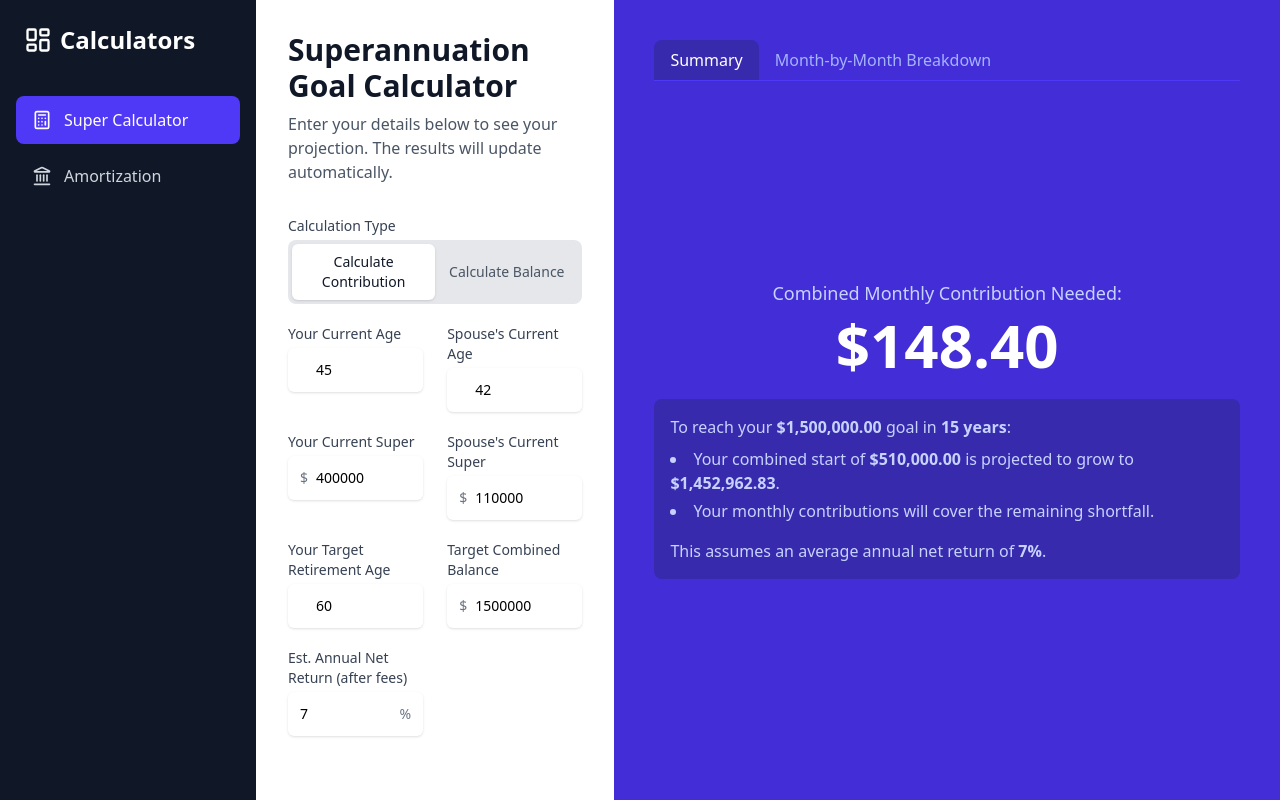
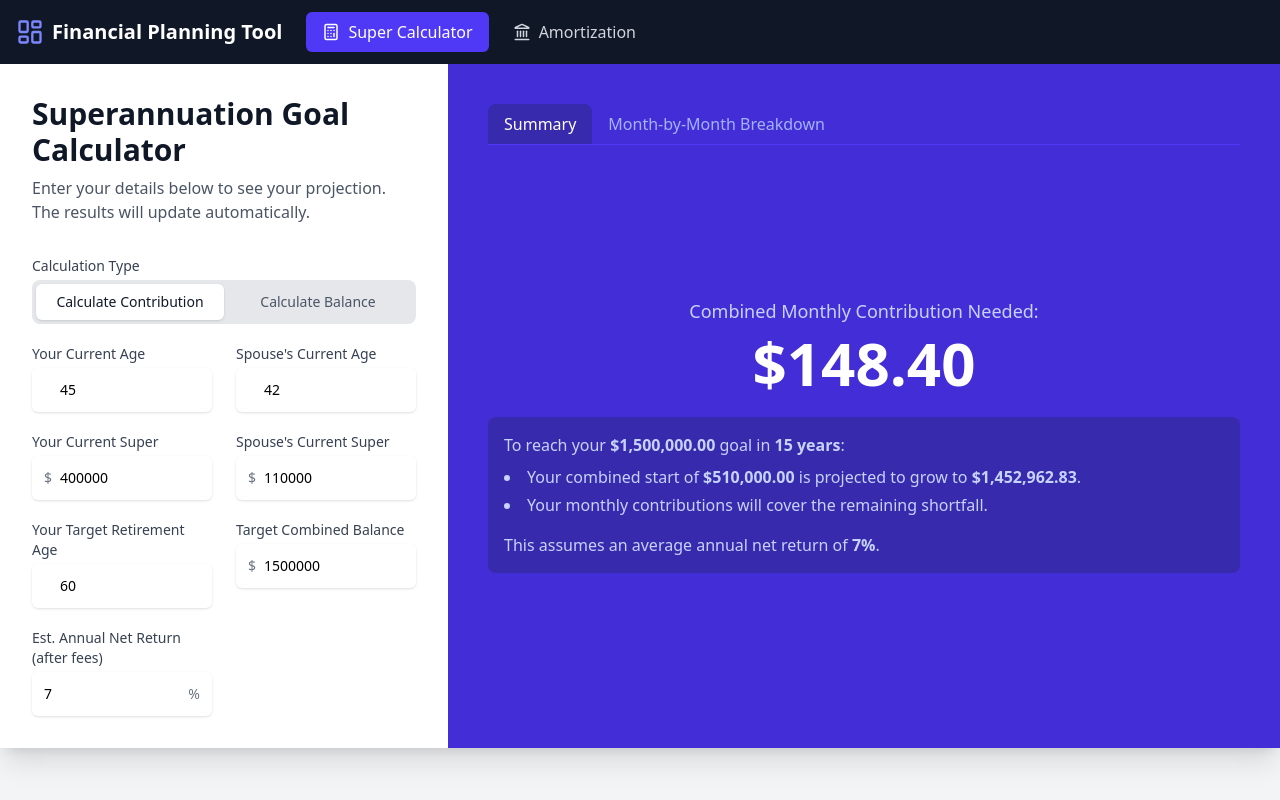
Before and after one commit to vbhargav80/fin-planner, a React (Vite) app: page / in a window 1280 px wide. Built offline with nearby package versions, Linux system fonts and the light colour scheme.

Commit message:
replace Sidebar with Navbar component and update related types

```diff
--- a/src/App.tsx
+++ b/src/App.tsx
@@ -1,5 +1,5 @@
 import { useState } from 'react';
-import { Sidebar } from './components/common/Sidebar';
+import { Navbar } from './components/common/Navbar';
 import { SuperCalculator } from './components/super/SuperCalculator';
 import { AmortizationCalculator } from './components/amortization/AmortizationCalculator';
 import type { CalculatorId } from './types/common.types';
@@ -19,8 +19,8 @@ export default function App() {
     };
 
     return (
-        <div className="flex flex-col md:flex-row min-h-screen bg-gray-100 font-inter antialiased">
-            <Sidebar activeCalculator={activeCalculator} onNavigate={setActiveCalculator} />
+        <div className="flex flex-col min-h-screen bg-gray-100 font-inter antialiased">
+            <Navbar activeCalculator={activeCalculator} onNavigate={setActiveCalculator} />
             <main className="flex-1 overflow-hidden">
                 {renderCalculator()}
             </main>
--- /dev/null
+++ b/src/components/common/Navbar.tsx
@@ -0,0 +1,48 @@
+// src/components/common/Navbar.tsx
+import React from 'react';
+import { Calculator, Landmark, LayoutDashboard } from 'lucide-react';
+import type { NavbarProps } from '../../types/common.types';
+
+export const Navbar: React.FC<NavbarProps> = ({ activeCalculator, onNavigate }) => {
+    const navItems = [
+        { id: 'super' as const, name: 'Super Calculator', icon: Calculator },
+        { id: 'homeLoan' as const, name: 'Amortization', icon: Landmark },
+    ];
+
+    return (
+        <nav className="bg-gray-900 text-white shadow-lg">
+            {/* Full width wrapper with no horizontal margin/padding */}
+            <div className="w-full mx-0 px-0">
+                <div className="flex items-center justify-start h-16">
+                    <div className="flex items-center gap-6 pl-4">
+                        {/* Brand with icon and done badge */}
+                        <div className="flex items-center gap-2">
+                            <LayoutDashboard size={28} className="text-indigo-400" />
+                            <span className="text-xl font-bold text-white flex items-center gap-2">
+                                Financial Planning Tool
+                            </span>
+                        </div>
+
+                        {/* Navigation Items (left aligned) */}
+                        <div className="flex items-center space-x-2">
+                            {navItems.map(item => (
+                                <button
+                                    key={item.id}
+                                    onClick={() => onNavigate(item.id)}
+                                    className={`flex items-center gap-2 px-4 py-2 rounded-md transition-colors ${
+                                        activeCalculator === item.id
+                                            ? 'bg-indigo-600 text-white'
+                                            : 'text-gray-300 hover:bg-gray-800 hover:text-white'
+                                    }`}
+                                >
+                                    <item.icon size={18} />
+                                    <span className="font-medium hidden sm:inline">{item.name}</span>
+                                </button>
+                            ))}
+                        </div>
+                    </div>
+                </div>
+            </div>
+        </nav>
+    );
+};
--- a/src/types/common.types.ts
+++ b/src/types/common.types.ts
@@ -1,3 +1,4 @@
+
 export type CalculatorId = 'super' | 'homeLoan';
 
 export interface InputGroupProps {
@@ -27,7 +28,7 @@ export interface RangeSliderProps {
     disabled?: boolean;
 }
 
-export interface SidebarProps {
+export interface NavbarProps {
     activeCalculator: CalculatorId;
     onNavigate: (id: CalculatorId) => void;
 }
```
